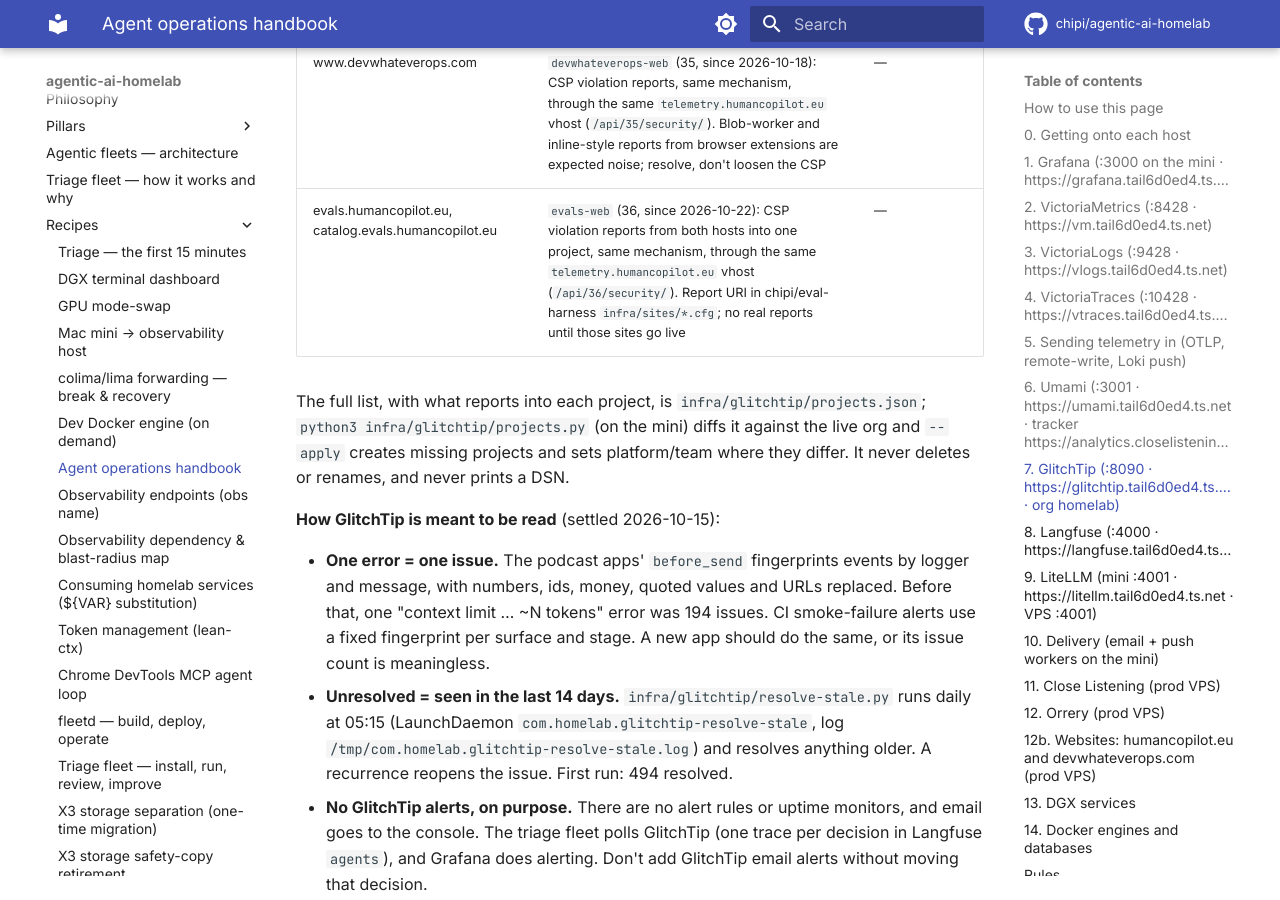
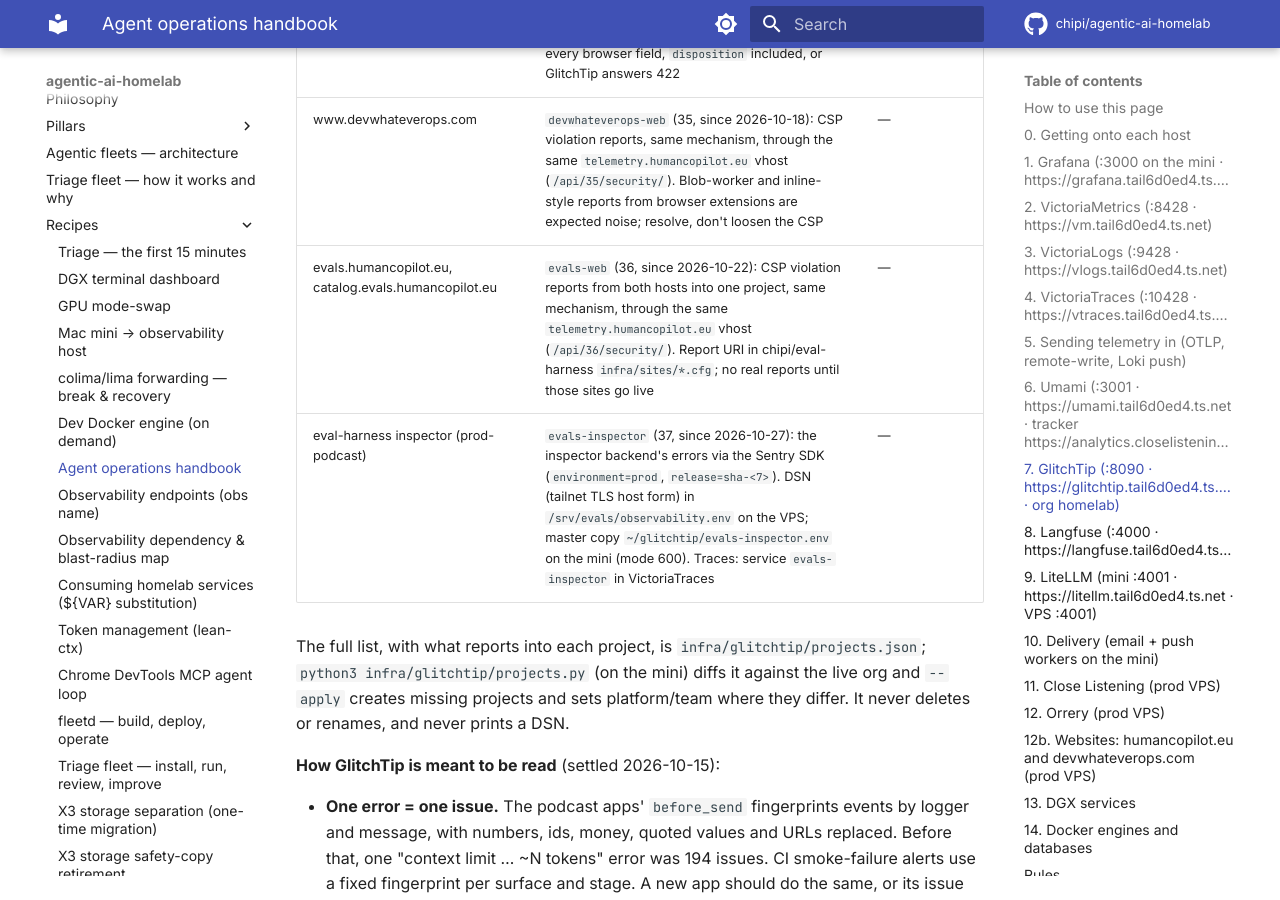
Before and after one commit to chipi/agentic-ai-homelab, an MkDocs documentation site: the page built from docs/recipes/agent-access.md, in a window 1280 px wide and 900 px high, scrolled down 13152 px. Built offline with MkDocs 1.6.1 and Material for MkDocs 9.7.7, drawn with Linux system fonts in a browser that asks for light colours; comment, search, counter and statistics services are not loaded; some of the changed text lies outside the part shown.

Commit message:
feat(glitchtip): evals-inspector (37) for the eval-harness inspector backend
Created 2026-10-27 on the operator's go: team podcast, platform python. DSN in the
tailnet TLS host form, stored on the mini (~/glitchtip/evals-inspector.env, 600) and
handed to the prod session for /srv/evals/observability.env. Proven from another
tailnet host: probe -> HTTP 200, landed as EVALS-INSPECTOR-1 in 37 only, deleted.
projects.py dry run: 0 missing, 0 to update.

Handbook: a note on the superuser recipe for Python ports. GlitchTip's cookies are
Secure and http.cookiejar won't return them over http://127.0.0.1 (CSRF 403); curl
does, so the curl recipe itself is unchanged (verified: unpatched login -> 200).

Co-Authored-By: Claude Opus 5.5 <noreply@anthropic.com>
Claude-Session: https://claude.ai/code/session_01DJqN6tgHyoFjD2KRAPFPm6

```diff
--- a/docs/recipes/agent-access.md
+++ b/docs/recipes/agent-access.md
@@ -395,6 +395,9 @@ curl -s -c $CJ -b $CJ -o /dev/null -H 'Content-Type: application/json' -H "X-CSR
   -d "{\"email\":\"$DJANGO_SUPERUSER_EMAIL\",\"password\":\"$DJANGO_SUPERUSER_PASSWORD\"}" $GT/_allauth/browser/v1/auth/login
 CSRF=$(awk '$6=="csrftoken"{print $7}' $CJ)
 S(){ curl -s -c $CJ -b $CJ -H "X-CSRFToken: $CSRF" -H "Referer: $GT/" -H 'Content-Type: application/json' "$@"; }
+# Porting this to Python urllib: GlitchTip marks its cookies Secure (GLITCHTIP_DOMAIN is https)
+# and http.cookiejar won't send them back over http://127.0.0.1 -> CSRF 403. curl does send them
+# (verified 2026-10-27); in Python clear `cookie.secure` on the jar's cookies after each call.
 
 S -X PUT -d '{"status":"resolved"}' "$GT/api/0/organizations/homelab/issues/?id=<id>"   # or "ignored" / "unresolved"
 S -X DELETE "$GT/api/0/organizations/homelab/issues/?id=<id>"
@@ -427,6 +430,7 @@ Prod and dev projects (dev runs never report into a prod project):
 | www.humancopilot.eu | `humancopilot-web` (34, since 2026-10-18): CSP violation reports on the **security endpoint** `/api/34/security/?glitchtip_key=<public key>`, through the site's ingest-only vhost `telemetry.humancopilot.eu`. A report needs every browser field, `disposition` included, or GlitchTip answers 422 | — |
 | www.devwhateverops.com | `devwhateverops-web` (35, since 2026-10-18): CSP violation reports, same mechanism, through the same `telemetry.humancopilot.eu` vhost (`/api/35/security/`). Blob-worker and inline-style reports from browser extensions are expected noise; resolve, don't loosen the CSP | — |
 | evals.humancopilot.eu, catalog.evals.humancopilot.eu | `evals-web` (36, since 2026-10-22): CSP violation reports from both hosts into one project, same mechanism, through the same `telemetry.humancopilot.eu` vhost (`/api/36/security/`). Report URI in chipi/eval-harness `infra/sites/*.cfg`; no real reports until those sites go live | — |
+| eval-harness inspector (prod-podcast) | `evals-inspector` (37, since 2026-10-27): the inspector backend's errors via the Sentry SDK (`environment=prod`, `release=sha-<7>`). DSN (tailnet TLS host form) in `/srv/evals/observability.env` on the VPS; master copy `~/glitchtip/evals-inspector.env` on the mini (mode 600). Traces: service `evals-inspector` in VictoriaTraces | — |
 
 The full list, with what reports into each project, is `infra/glitchtip/projects.json`;
 `python3 infra/glitchtip/projects.py` (on the mini) diffs it against the live org and
```
Also changed, not shown: 1 other file.
